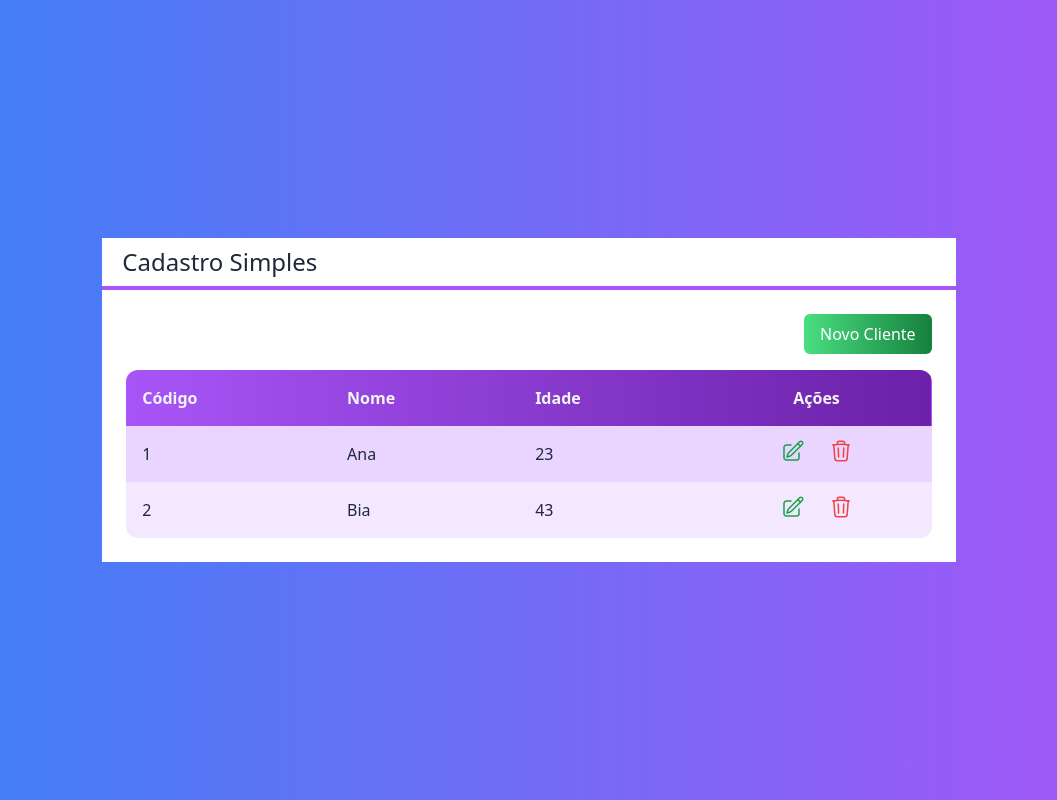
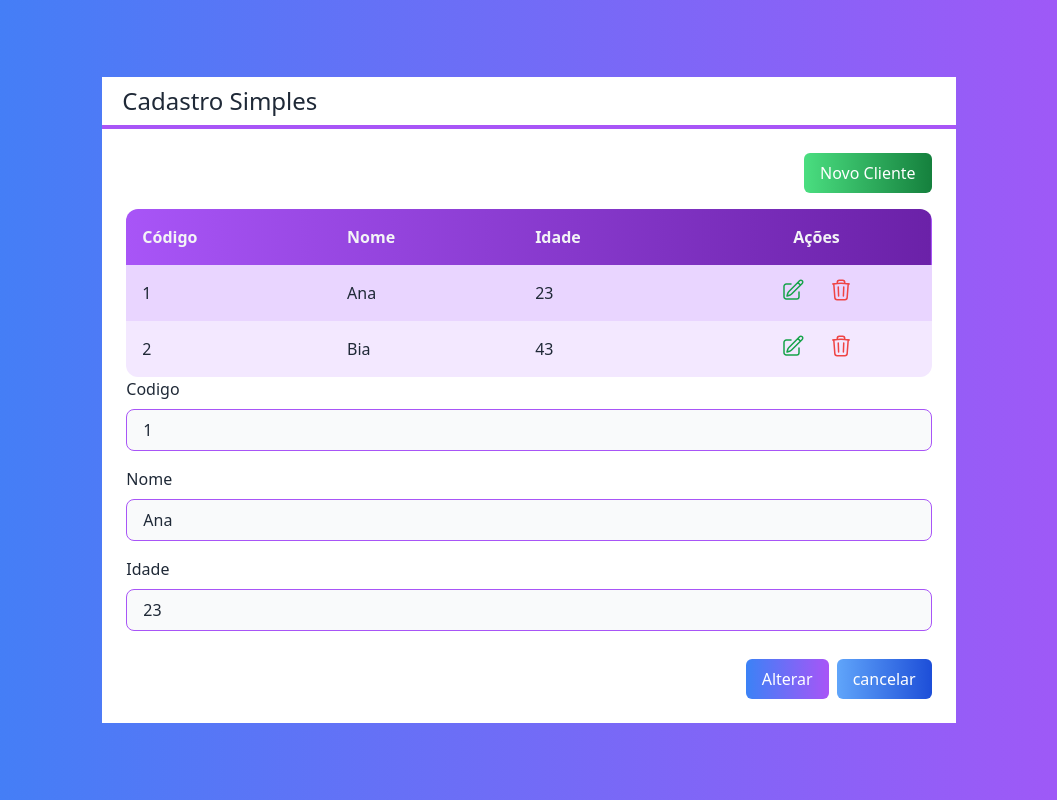
Before and after one commit to LucasMatheus96/CRUD_Usuario_NextJS, a Next.js app in the folder next-crud/: page / in a window 1280 px wide. Shown: the whole page, without its empty margins (111-1168 px from the left). Built offline with nearby package versions, Linux system fonts and the light colour scheme.

Commit message:
Criando componente Formulario

```diff
--- /dev/null
+++ b/next-crud/src/components/Entrada.tsx
@@ -0,0 +1,30 @@
+interface EntradaProps{
+    tipo?: 'text' | 'number'
+    texto:string
+    valor:any
+    somenteLeitura?:boolean
+    className?: string
+    valorMudou?:(valor:any)=>void
+
+}
+export default function Entrada(props:EntradaProps){
+    return (
+        <div className={`flex flex-col ${props.className}`}>
+            <label className="mb-2">{props.texto}</label>
+            <input
+                type={props.tipo??'text'}
+                value={props.valor}
+                readOnly={props.somenteLeitura}
+                onChange={e=> props.valorMudou?.(e.target.value)}
+                className={`
+                    border border-purple-500 rounded-lg
+                    focus:outline-none bg-gray-50
+                    px-4 py-2
+                    ${props.somenteLeitura ? '' : 'focus:bg-white'}
+                    `}
+            >
+
+            </input>
+        </div>
+    )
+}
--- /dev/null
+++ b/next-crud/src/components/Formulario.tsx
@@ -0,0 +1,50 @@
+import { useState } from "react";
+import Cliente from "../core/Cliente";
+import Entrada from "./Entrada";
+import Botao from "./Botao";
+
+interface FormularioProps{
+            cliente:Cliente
+}
+
+export default function Formulario(props:FormularioProps){
+    const id = props.cliente?.id
+
+    const [nome,setNome]= useState(props.cliente?.nome ?? '')
+    const [idade,setIdade]= useState(props.cliente?.idade ?? 0)
+    return(
+        <div>
+                {id ?(
+                    <Entrada
+                    texto="Codigo"
+                    valor ={id}
+                    somenteLeitura
+                    className="mb-4"
+                    />
+
+                ):false}
+                <Entrada
+                texto="Nome"
+                valor ={nome}
+                valorMudou={setNome}
+                className="mb-4"
+                />
+                <Entrada
+                texto= "Idade"
+                tipo="number"
+                valor={idade}
+                valorMudou={setIdade}/>
+
+                <div className="flex justify-end mt-7">
+                    <Botao className="mr-2">
+                        {id? 'Alterar':'Salvar'}
+                    </Botao>
+                    <Botao cor="blue">
+                        cancelar
+                    </Botao>
+
+
+                </div>
+        </div>
+    )
+}
--- a/next-crud/src/pages/index.tsx
+++ b/next-crud/src/pages/index.tsx
@@ -4,6 +4,7 @@
 import Tabela from '../components/Tabela'
 import Cliente from '../core/Cliente'
 import Botao from '../components/Botao'
+import Formulario from '../components/Formulario'
 
 const inter = Inter({ subsets: ['latin'] })
 
@@ -35,6 +36,7 @@
         </div>
 
         <Tabela clientes={clientes} clienteSelecionado={clienteSelecionado} clienteExcluido={clienteExcluido}></Tabela>
+        <Formulario cliente={clientes[0]}></Formulario>
       </Layout>
 
     </div>
```
